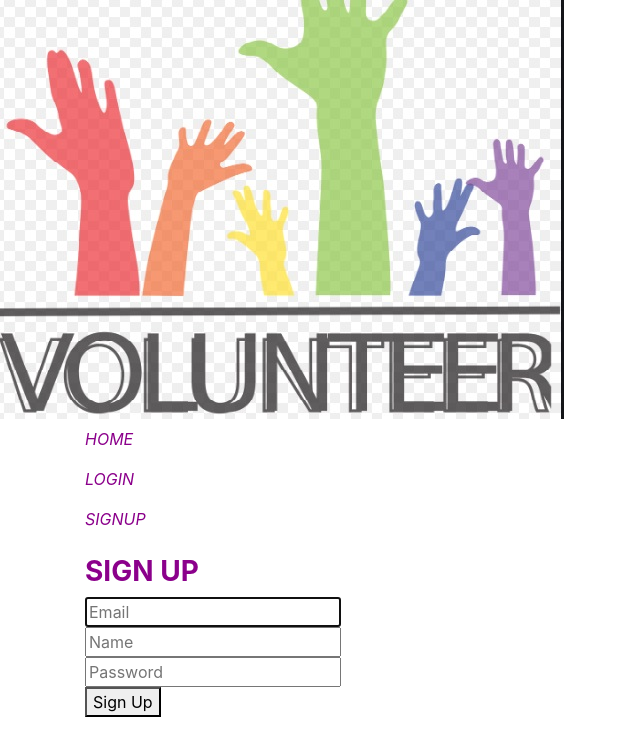
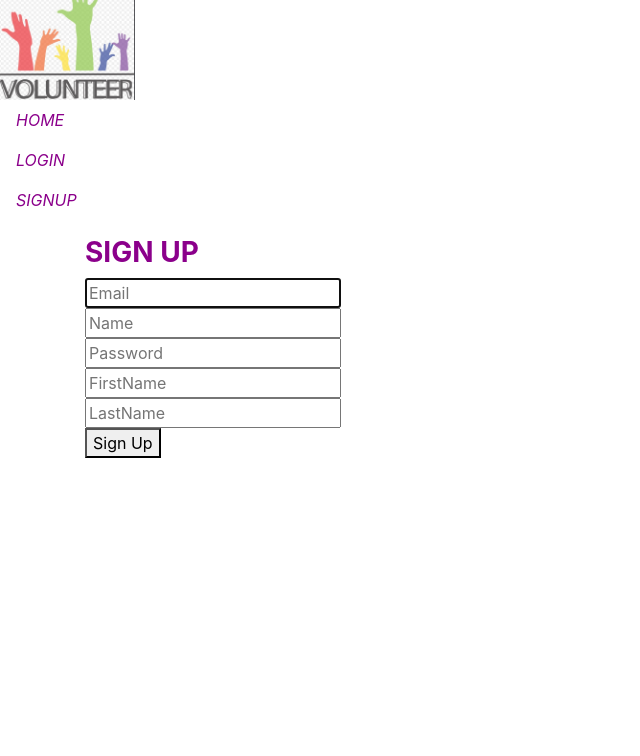
Before and after one commit to sp2728/VolunteerRealm, a Flask app: page /signup in a window 1280 px wide. Shown: the top 756 px of the page, without its empty margins (0-640 px from the left). Run offline with Flask 2, Linux system fonts and the light colour scheme; some libraries are stand-ins or nearby versions.

Commit message:
updated signup code

```diff
--- a/FlaskLogin/auth.py
+++ b/FlaskLogin/auth.py
@@ -43,6 +43,8 @@ def signup_post():
     email = request.form.get('email')
     name = request.form.get('name')
     password = request.form.get('password')
+    first_name = request.form.get('FirstName')
+    last_name = request.form.get('LastName')
 
     user = User.query.filter_by(
         email=email).first()  # if this returns a user, then the email already exists in database
@@ -52,7 +54,7 @@ def signup_post():
         return redirect(url_for('auth.signup'))
 
     # create new user with the form data. Hash the password so plaintext version isn't saved.
-    new_user = User(email=email, name=name, password=generate_password_hash(password, method='sha256'))
+    new_user = User(email=email, name=name, password=generate_password_hash(password, method='sha256'), first_name=first_name, last_name=last_name)
 
     # add the new user to the database
     db.session.add(new_user)
--- a/FlaskLogin/models.py
+++ b/FlaskLogin/models.py
@@ -7,3 +7,5 @@ class User(UserMixin, db.Model):
     email = db.Column(db.String(100), unique=True)
     password = db.Column(db.String(100))
     name = db.Column(db.String(64))
+    first_name = db.Column(db.String(64))
+    last_name = db.column(db.String(64))
--- a/FlaskLogin/templates/base.html
+++ b/FlaskLogin/templates/base.html
@@ -14,12 +14,20 @@
     <script src="https://code.jquery.com/jquery-3.4.1.slim.min.js" integrity="sha384-J6qa4849blE2+poT4WnyKhv5vZF5SrPo0iEjwBvKU7imGFAV0wwj1yYfoRSJoZ+n" crossorigin="anonymous"></script>
 <script src="https://cdn.jsdelivr.net/npm/popper.js@1.16.0/dist/umd/popper.min.js" integrity="sha384-Q6E9RHvbIyZFJoft+2mJbHaEWldlvI9IOYy5n3zV9zzTtmI3UksdQRVvoxMfooAo" crossorigin="anonymous"></script>
 <script src="https://stackpath.bootstrapcdn.com/bootstrap/4.4.1/js/bootstrap.min.js" integrity="sha384-wfSDF2E50Y2D1uUdj0O3uMBJnjuUD4Ih7YwaYd1iqfktj0Uod8GCExl3Og8ifwB6" crossorigin="anonymous"></script>
-     <img src="{{url_for('static', filename='volunteer.jpg')}}" align="middle" />
+     <div class="carousel-inner">
+      <div class="item active">
+        <img src="{{url_for('static', filename='volunteer.jpg')}}" align="left" height="100"/>
+        <div class="carousel-caption">
+          <h3>…</h3>
+          <p>…</p>
+        </div>
+      </div>
+     </div>
+        <!---<img src="{{url_for('static', filename='volunteer.jpg')}}" align="left" height="100"/>--->
         <div>
-            <nav class="navbar">
-                <div class="container">
+            <div class="navbar navbar-default navbar-static-top" role="navigation">
 
-                    <div id="navbarMenuHeroA" class="navbar-menu">
+                    <div id class="navbar-menu">
                         <div class="navbar-end">
                             <a href="{{ url_for('main.index') }}" class="navbar-item">
                                 <p style="color:darkmagenta;"><i>HOME</i></p>
@@ -44,8 +52,8 @@
                             {% endif %}
                         </div>
                     </div>
-                </div>
-            </nav>
+
+            </div>
         </div>
 
         <div>
--- a/FlaskLogin/templates/index.html
+++ b/FlaskLogin/templates/index.html
@@ -1,10 +1,10 @@
 {% extends "base.html" %}
 
 {% block content %}
-<h1 class="title">
- Volunteer Realm
+<h1 class="title" align="center">
+    Volunteer Realm
 </h1>
-<h2 class="subtitle">
+<h2 class="subtitle" align="center">
     <i>Volunteers do not necessarily have the time; they just have the heart</i>
 </h2>
 {% endblock %}
--- a/FlaskLogin/templates/signup.html
+++ b/FlaskLogin/templates/signup.html
@@ -30,6 +30,18 @@
                 </div>
             </div>
 
+            <div class="field">
+                <div class="control">
+                    <input class="input is-large" type="text" name="FirstName" placeholder="FirstName">
+                </div>
+            </div>
+
+            <div class="field">
+                <div class="control">
+                    <input class="input is-large" type="text" name="LastName" placeholder="LastName">
+                </div>
+            </div>
+
             <button class="button is-block is-info is-large is-fullwidth">Sign Up</button>
         </form>
     </div>
```
Also changed, not shown: FlaskLogin/db.sqlite.
